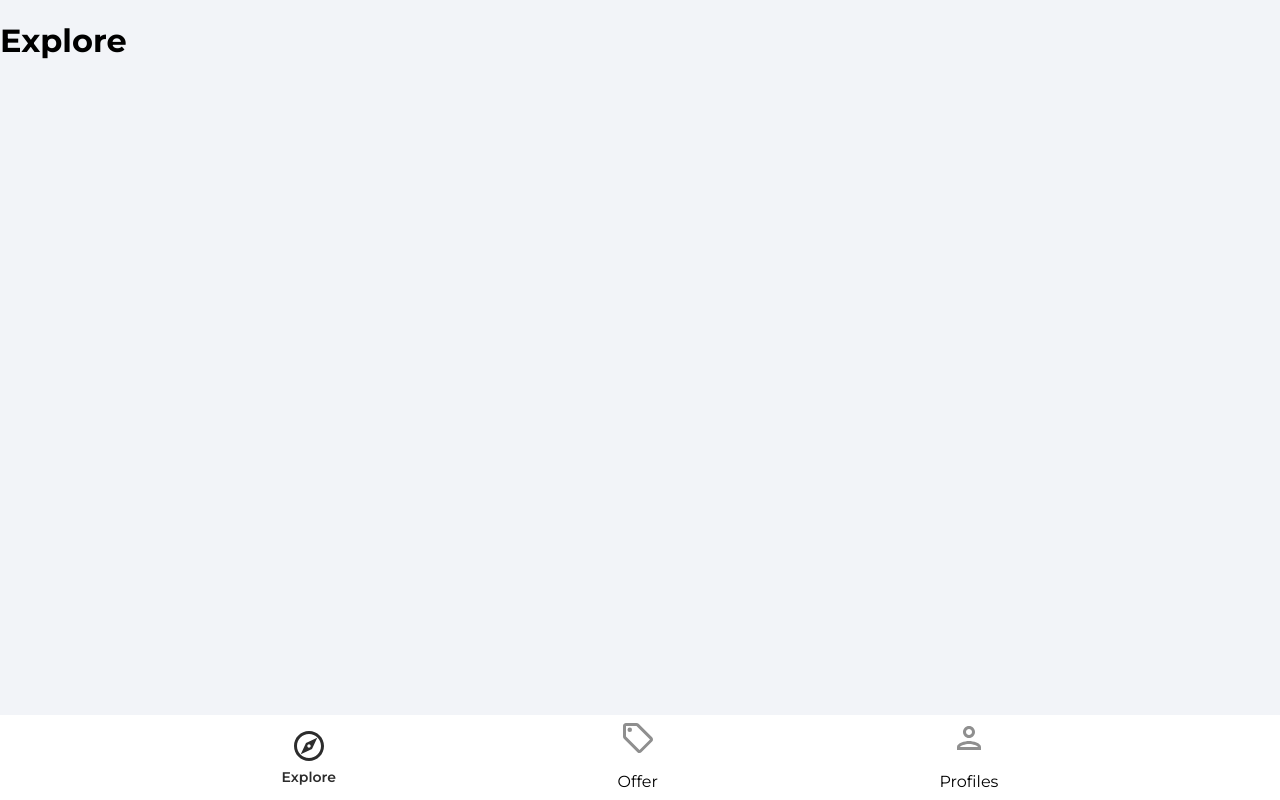
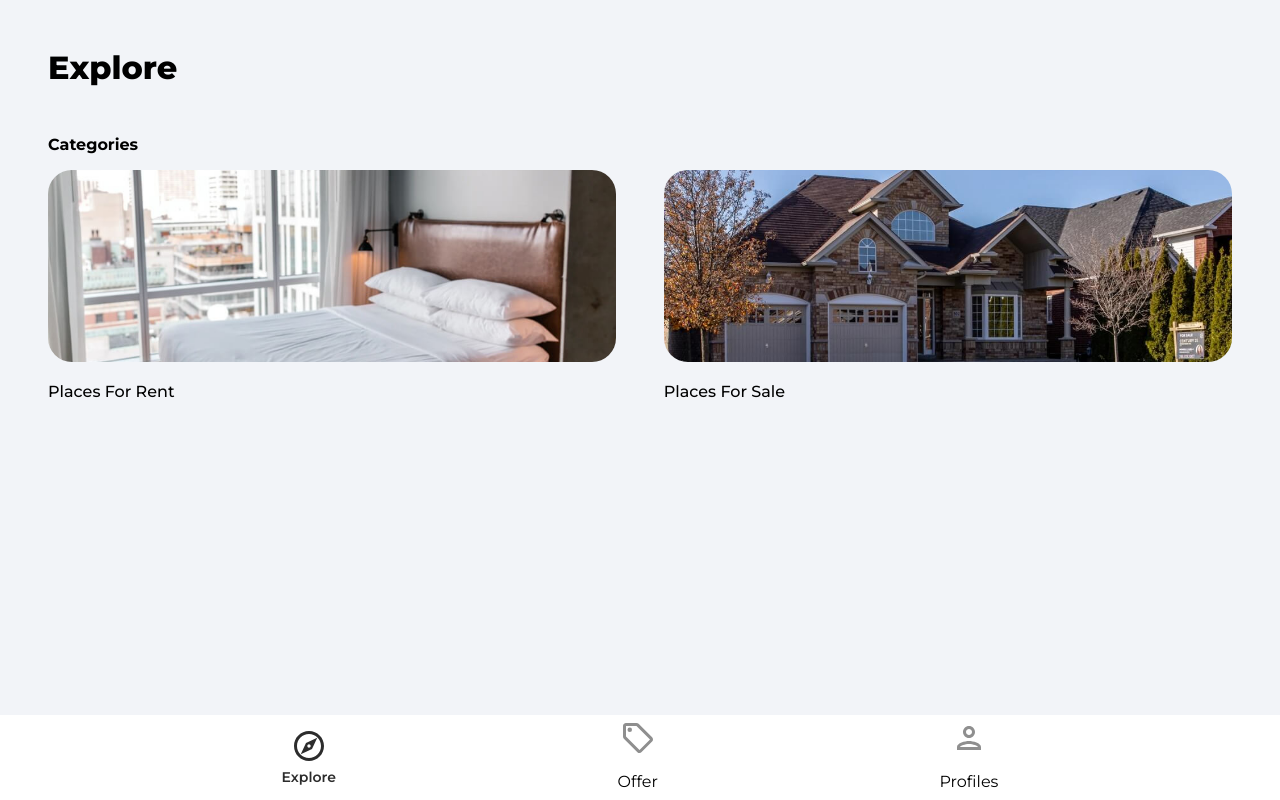
Before and after one commit to PhilipGreene08/house-marketplace, a React (Create React App) app: page / in a window 1280 px wide. Built offline with nearby package versions, Linux system fonts and the light colour scheme.

Commit message:
Add files via upload

```diff
--- a/src/App.js
+++ b/src/App.js
@@ -5,6 +5,7 @@
 import PrivateRoute from './components/PrivateRoute';
 import Explore from './pages/Explore';
 import Offers from './pages/Offers';
+import Category from './pages/Category';
 import Profile from './pages/Profile';
 import SignUp from './pages/SignUp';
 import SignIn from './pages/SignIn';
@@ -17,6 +18,7 @@
         <Routes>
           <Route path='/' element={<Explore />} />
           <Route path='/offers' element={<Offers />} />
+          <Route path='/category/:categoryName' element={<Category />} />
           <Route path='/profile' element={<PrivateRoute />}>
             <Route path='/profile' element={<Profile />} />
           </Route>
--- a/src/components/OAuth.jsx
+++ b/src/components/OAuth.jsx
@@ -1,13 +1,7 @@
 import React from 'react';
 import { useLocation, useNavigate } from 'react-router-dom';
 import { getAuth, signInWithPopup, GoogleAuthProvider } from 'firebase/auth';
-import {
-  doc,
-  setDoc,
-  getDoc,
-  timeStamp,
-  serverTimestamp,
-} from 'firebase/firestore';
+import { doc, setDoc, getDoc, serverTimestamp } from 'firebase/firestore';
 import { db } from '../firebase.config';
 import { toast } from 'react-toastify';
 import googleIcon from '../assets/svg/googleIcon.svg';
@@ -24,11 +18,12 @@
       // The signed-in user info.
       const user = result.user;
       // This gives you a Google Access Token. You can use it to access the Google API.
-      const credential = GoogleAuthProvider.credentialFromResult(result);
-      const token = credential.accessToken;
+      //const credential = GoogleAuthProvider.credentialFromResult(result); //not needed
 
       //check for user in database
+      //doc checks db in Users for UserID
       const docRef = doc(db, 'users', user.uid);
+      //documentSnapShot = getDoc while referenceing user id
       const docSnap = await getDoc(docRef);
 
       //if user doesnt exist create user
--- a/src/hooks/useAuthStatus.js
+++ b/src/hooks/useAuthStatus.js
@@ -7,7 +7,7 @@
   const [checkingStatus, setCheckingStatus] = useState(true);
 
   const isMounted = useRef(true);
-
+  //let isMounted = true;
   useEffect(() => {
     if (isMounted) {
       const auth = getAuth();
@@ -21,6 +21,7 @@
 
     return () => {
       isMounted.current = false;
+      //isMounted = false;
     };
   }, [isMounted]);
 
--- /dev/null
+++ b/src/pages/Category.jsx
@@ -0,0 +1,82 @@
+import React from 'react';
+import { useEffect, useState } from 'react';
+import { useParams } from 'react-router-dom';
+import {
+  collection,
+  getDocs,
+  query,
+  where,
+  orderBy,
+  limit,
+  startAfter,
+} from 'firebase/firestore';
+import { db } from '../firebase.config';
+import { toast } from 'react-toastify';
+import Spinner from '../components/Spinner';
+import { Fragment } from 'react';
+
+function Category() {
+  const [listings, setListings] = useState(null);
+  const [loading, setLoading] = useState(true);
+
+  const params = useParams();
+
+  useEffect(() => {
+    const fetchListings = async () => {
+      try {
+        //create a ref
+        const listingsRef = collection(db, 'listings');
+        //query the ref
+        const q = query(
+          listingsRef,
+          where('type', '==', params.categoryName),
+          orderBy('timestamp', 'desc', limit(10))
+        );
+        //execute the q
+        const querySnap = await getDocs(q);
+        let listings = [];
+        querySnap.forEach((doc) => {
+          return listings.push({ id: doc.id, data: doc.data() });
+        });
+
+        setListings(listings);
+
+        setLoading(false);
+      } catch (error) {
+        toast.error('Could not fetch listings');
+      }
+    };
+
+    fetchListings();
+  }, [params.categoryName]);
+
+  return (
+    <div className='category'>
+      <header>
+        <p className='pageHeader'>
+          {params.categoryName == 'rent'
+            ? 'Places for Rent'
+            : 'Places for Sale'}
+        </p>
+      </header>
+
+      {loading ? (
+        <Spinner />
+      ) : listings && listings.length > 0 ? (
+        <>
+          <main>
+            <ul className='categoryListings'>
+              {listings.map((listing) => (
+                <h3 key={listing.id}>{listing.data.name}</h3>
+              ))}
+            </ul>
+          </main>
+        </>
+      ) : (
+        <p>No Listings for {params.categoryName}</p>
+      )}
+    </div>
+  );
+}
+
+export default Category;
--- a/src/pages/Explore.jsx
+++ b/src/pages/Explore.jsx
@@ -1,9 +1,37 @@
 import React from 'react';
+import { Link } from 'react-router-dom';
+import rentCategoryImage from '../assets/jpg/rentCategoryImage.jpg';
+import sellCategoryImage from '../assets/jpg/sellCategoryImage.jpg';
 
 function Explore() {
   return (
-    <div>
-      <h1>Explore</h1>
+    <div className='explore'>
+      <header>
+        <p className='pageHeader'>Explore</p>
+      </header>
+
+      <main>
+        {/*slider*/}
+        <p className='exploreCategoryHeading'>Categories</p>
+        <div className='exploreCategories'>
+          <Link to='/category/rent'>
+            <img
+              src={rentCategoryImage}
+              alt='rent'
+              className='exploreCategoryImg'
+            />
+            <p className='exploreCategoryName'>Places For Rent</p>
+          </Link>
+          <Link to='/category/sale'>
+            <img
+              src={sellCategoryImage}
+              alt='sell'
+              className='exploreCategoryImg'
+            />
+            <p className='exploreCategoryName'>Places For Sale</p>
+          </Link>
+        </div>
+      </main>
     </div>
   );
 }
--- a/src/pages/Profile.jsx
+++ b/src/pages/Profile.jsx
@@ -1,7 +1,7 @@
 import React from 'react';
-import { useEffect, useState } from 'react';
+import { useState } from 'react';
 import { getAuth, updateProfile, updateEmail } from 'firebase/auth';
-import { useNavigate, Link } from 'react-router-dom';
+import { useNavigate } from 'react-router-dom';
 import { updateDoc, doc } from 'firebase/firestore';
 import { db } from '../firebase.config';
 import { toast } from 'react-toastify';
```
